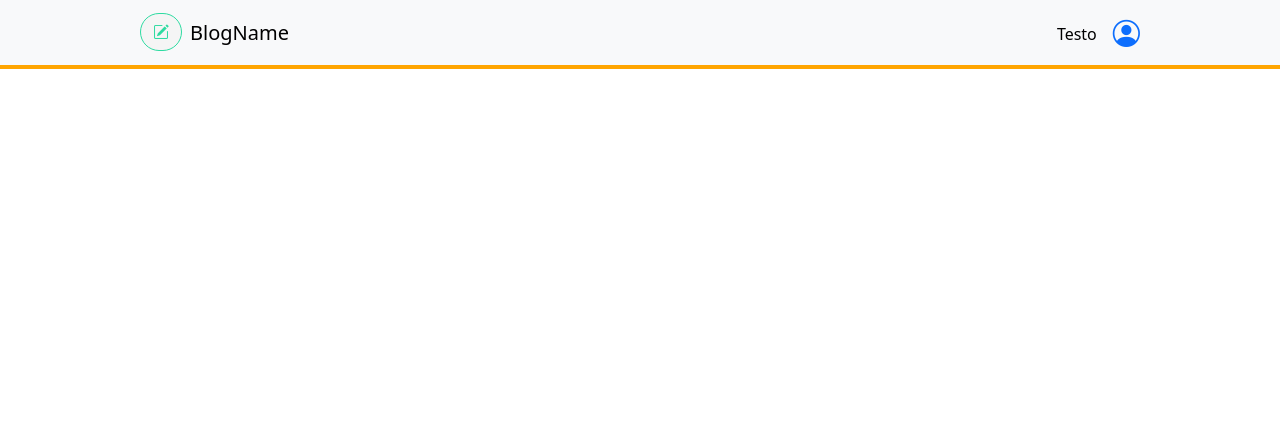
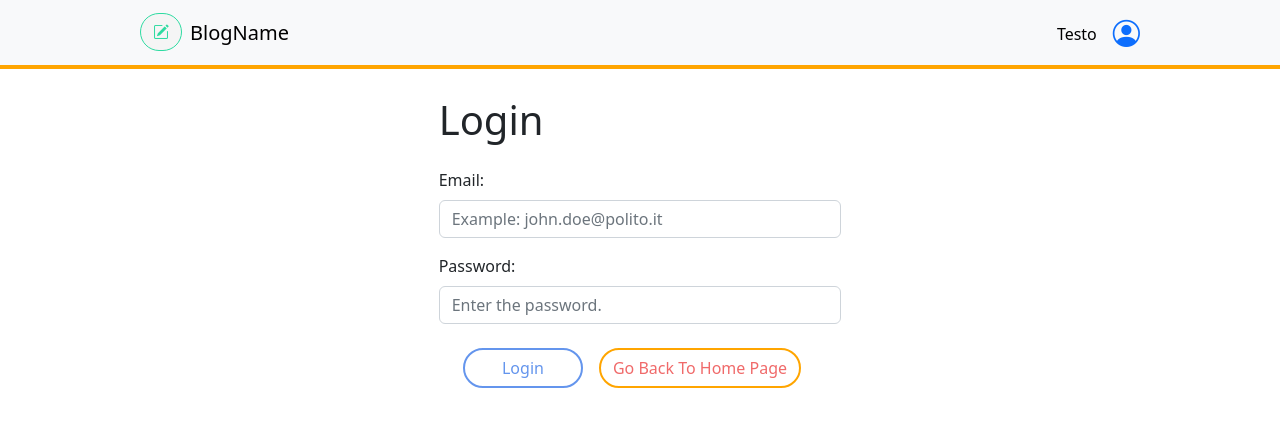
Before and after one commit to NicolaGasparotto/WEBAPPLICATION, a React (Vite) app in the folder client/: page /login in a window 1280 px wide. Shown: the top 426 px of the page. Built offline with nearby package versions, Linux system fonts and the light colour scheme.

Commit message:
implemented login, webpageform,addoreeditwebpage

```diff
--- a/client/src/components/AddOrEditWebPage.jsx
+++ b/client/src/components/AddOrEditWebPage.jsx
@@ -1,9 +1,19 @@
+import WebPageForm from "./WebPageForm";
+
 function AddWebPage(){
-    return ;
+
+    return<>
+        <WebPageForm handleAdd={''}/>
+    </>
+    ;
 }
 
 function EditWebPage(){
-    return ;
+
+    return<>
+        <WebPageForm handleAdd={''}/>
+    </>
+    ;
 }
 
 export { AddWebPage, EditWebPage };
--- a/client/src/components/Layouts.jsx
+++ b/client/src/components/Layouts.jsx
@@ -2,7 +2,7 @@ import React from 'react';
 import 'bootstrap-icons/font/bootstrap-icons.css';
 import './style.css';
 
-import { Outlet, Link } from 'react-router-dom';
+import { Outlet, Link, useNavigate } from 'react-router-dom';
 import { Container, Row, Col, Navbar, Button} from 'react-bootstrap';
 import { Blog } from './webpages';
 
@@ -31,10 +31,12 @@ function MainLayout(){
     // main layout will always display frontOffice view
     // inside front office if the user is logged there is the possiblity to switch to backOffice view with a button
     // inside backOffice view there is the possibility to switch back to frontOffice view with a button
+    const navigate = useNavigate();
 
     return <>
         <FrontOffice />
         <footer className='footerWebPage'>
+            <Button className='newPageButton' onClick={() => {navigate('/newPage')}}> Create New Page </Button>
             <Button className='backOfficeButton' onClick={() => {}}> BackOfficeView </Button>
         </footer>
     </>
--- a/client/src/components/Login.jsx
+++ b/client/src/components/Login.jsx
@@ -1,5 +1,84 @@
-function Login(){
-    return ;
+import { useState } from 'react';
+import { Form, Button, Alert, Col, Row } from 'react-bootstrap';
+import { useLocation, useNavigate } from 'react-router-dom';
+
+import './style.css'
+
+function Login(props) {
+  const [username, setUsername] = useState('');
+  const [password, setPassword] = useState('');
+
+  const [show, setShow] = useState(false);
+  const [errorMessage, setErrorMessage] = useState('');
+
+  const location = useLocation();
+  const navigate = useNavigate();
+
+
+  const handleSubmit = (event) => {
+    event.preventDefault();
+    const credentials = { username, password };
+
+    props.login(credentials)
+      .then( () => navigate( "/" ) )
+      .catch((err) => {
+        setErrorMessage(err.error); setShow(true);
+      });
+  };
+
+  return (
+    <Row className="vh-100 justify-content-center">
+    <Col xs={8} md={5} lg={4} >
+    <h1 className="pb-3">Login</h1>
+
+      <Form  onSubmit={handleSubmit}>
+          <Alert
+            dismissible
+            show={show}
+            onClose={() => setShow(false)}
+            variant="danger">
+            {errorMessage}
+          </Alert>
+          <Form.Group className="mb-3" controlId="username">
+            <Form.Label>Email:</Form.Label>
+            <Form.Control
+              type="email"
+              value={username} placeholder="Example: john.doe@polito.it"
+              onChange={(ev) => setUsername(ev.target.value)}
+              required={true}
+            />
+          </Form.Group>
+          <Form.Group className="mb-3" controlId="password">
+            <Form.Label>Password:</Form.Label>
+            <Form.Control
+              type="password"
+              value={password} placeholder="Enter the password."
+              onChange={(ev) => setPassword(ev.target.value)}
+              required={true} minLength={6}
+            />
+          </Form.Group>
+          <div className='loginButtons'>
+            <Button className="loginButton" type="submit">Login</Button>
+            <Button className='footerButton' onClick={() => {navigate('/')}}> Go Back To Home Page </Button>
+          </div>
+      </Form>
+      </Col>
+      </Row>
+
+  )
+};
+
+function LogoutButton(props) {
+  return (
+    <Button variant="outline-light" onClick={props.logout}>Logout</Button>
+  )
 }
 
-export { Login };
+function LoginButton(props) {
+  const navigate = useNavigate();
+  return (
+    <Button variant="outline-light" onClick={()=> navigate('/login')}>Login</Button>
+  )
+}
+
+export { Login, LogoutButton, LoginButton };
--- a/client/src/components/WebPage.jsx
+++ b/client/src/components/WebPage.jsx
@@ -56,7 +56,10 @@ function WebPage(){
         </Container>
         <footer className="footerWebPage">
                 <Button className='footerButton' onClick={() => {navigate('/')}}> Go Back To Home Page </Button>
-                <Button className='footerEdit' onClick={() => {navigate('/')}}> EDIT Page </Button>
+                <Button className='footerEdit' onClick={() => {navigate(`/pages/${page.id}/edit`, {
+                    state: { 'nextpage': `/pages/${page.id}`,
+                              'id': page.id, 'title': page.title, 'author': page.author, 'pubDate': page.publicationDate.format('DD-MM-YYYY'), 'creationDate': page.creationDate.format('DD-MM-YYYY')
+                    } })}}> EDIT Page </Button>
                 <Button className='footerDelete' onClick={() => {navigate('/')}}> DELETE PAGE </Button>
         </footer>
     </>;
--- /dev/null
+++ b/client/src/components/WebPageForm.jsx
@@ -0,0 +1,75 @@
+import dayjs from 'dayjs';
+
+import {useState} from 'react';
+import {Form, Button} from 'react-bootstrap';
+import { useNavigate, useLocation } from 'react-router-dom';
+
+
+function WebPageForm(props){
+  /*
+   * Creating a state for each parameter of the webpage.
+   * There are two possible cases:
+   * - if we are creating a new webpage, the form is initialized with the default values.
+   * - if we are editing a webpage, the form is pre-filled with the previous values.
+   */
+  const navigate = useNavigate();
+  const location = useLocation();
+
+  const webPage = props.webPage;
+
+  const [title, setTitle] = useState(webPage ? webPage.title : ' ');
+  const [author, setAuthor] = useState(webPage ? webPage.author : false);
+  const [publicationDate, setPublicationDate] = useState((webPage && webPage.publicationDate) ? webPage.publicationDate.format('YYYY-MM-DD') : dayjs().format('YYYY-MM-DD'));
+  const [contentsList, setContentsList] = useState((webPage && webPage.contentsList !== undefined) ? webPage.contentsList : 0);
+
+  const handleSubmit = (event) => {
+    /*
+    event.preventDefault();
+
+    const webpage = {"title": title.trim(), "author": author, "contentsList": contentsList}
+    if(publicationDate)  // adding publicationDate only if it is defined
+      webpage.publicationDate = (dayjs(publicationDate).format('YYYY-MM-DD')).toString();
+
+    if(webPage) {
+      webpage.id = webPage.id;
+      props.editFilm(webpage);
+    }
+    else
+      props.addFilm(webpage);
+    */
+  }
+
+
+  return (
+    <Form className="block-example border border-primary rounded mb-0 form-padding" onSubmit={handleSubmit}>
+
+      <Form.Group className="mb-3">
+        <Form.Label>Title</Form.Label>
+        <Form.Control type="text" required={true} value={title} onChange={event => setTitle(event.target.value)}/>
+      </Form.Group>
+
+      <Form.Group className="mb-3">
+        <Form.Check type="checkbox" label="Author" name="author" checked={author} onChange={(event) => setAuthor(event.target.checked)} />
+      </Form.Group>
+
+      <Form.Group className="mb-3">
+        <Form.Label>publicationDate</Form.Label>
+        { /* publicationDate is an optional parameter. It have to be properly rendered only if available. */ }
+        <Form.Control type="date" value={publicationDate} onChange={event => {event.target.value ? setPublicationDate(dayjs(event.target.value).format('YYYY-MM-DD')) : setPublicationDate("")}}/>
+      </Form.Group>
+
+      <Button className="mb-3" variant="primary" type="submit">{webPage ? 'Save' : 'Add'}</Button>
+      &nbsp;
+      <Button className="mb-3" variant="danger" onClick={() => {
+        const page = location.state
+        if(page)
+          navigate(location.state.nextpage, { state: {'id': page.id, 'title': page.title, 'author': page.author, 'pubDate': page.publicationDate, 'creationDate': page.creationDate } });
+        else
+          navigate('/');
+       }}>Cancel</Button>
+    </Form>
+  )
+
+}
+
+export default WebPageForm;
--- a/client/src/components/WebPages.jsx
+++ b/client/src/components/WebPages.jsx
@@ -55,7 +55,7 @@ function BlogRow(props){
                                             )
                                             }
                                     }> Read </Button>
-                    <Button className='editButton'> EDIT </Button>
+                    <Button className='editButton' onClick={()=>navigate(`/pages/${webPage.id}/edit`)}> EDIT </Button>
                     <Button className='deleteButton'> DELETE ARTICLE </Button>
                 </div>
             </div>
--- a/client/src/components/style.css
+++ b/client/src/components/style.css
@@ -160,8 +160,7 @@ thead {
     display: flex;
     justify-content: center;
     align-items: center;
-    width: 200px;
-    height: 40px;
+    width: max-content;
     background-color: white;
     color: rgb(240, 106, 106);
     border: 2px solid orange;
@@ -238,3 +237,27 @@ thead {
     border: 2px solid orange;
     border-radius: 20px;
 }
+
+.loginButtons{
+    display:flex;
+    justify-content: center;
+    margin-top: 1.5rem;
+}
+
+.loginButton{
+    background-color: white;
+    color: cornflowerblue;
+    border: 2px solid cornflowerblue ;
+    border-radius: 50px;
+    width: 120px  ;
+    margin-right: 1.0rem;
+}
+
+.newPageButton{
+    background-color: white;
+    color: cornflowerblue;
+    border: 2px solid cornflowerblue ;
+    border-radius: 50px;
+    width: max-content;
+    margin-right: 1.0rem;
+}
```
